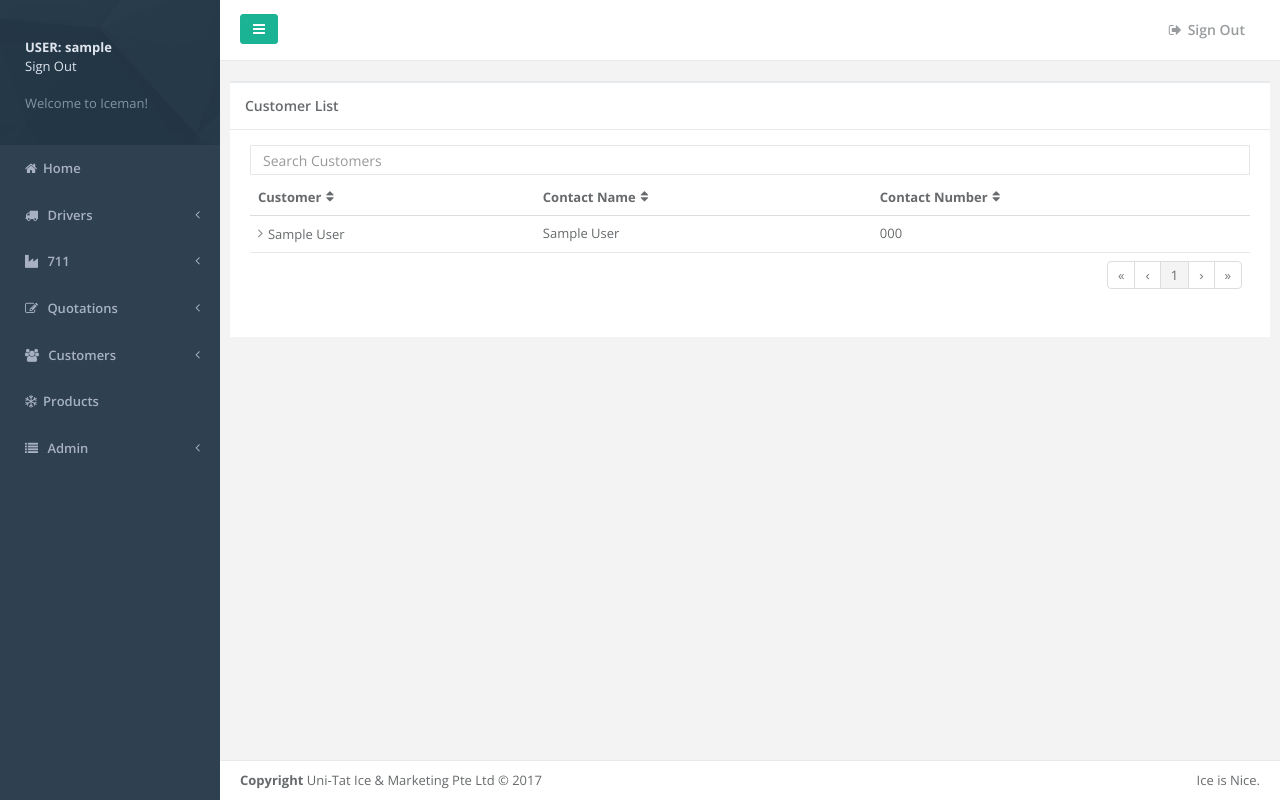
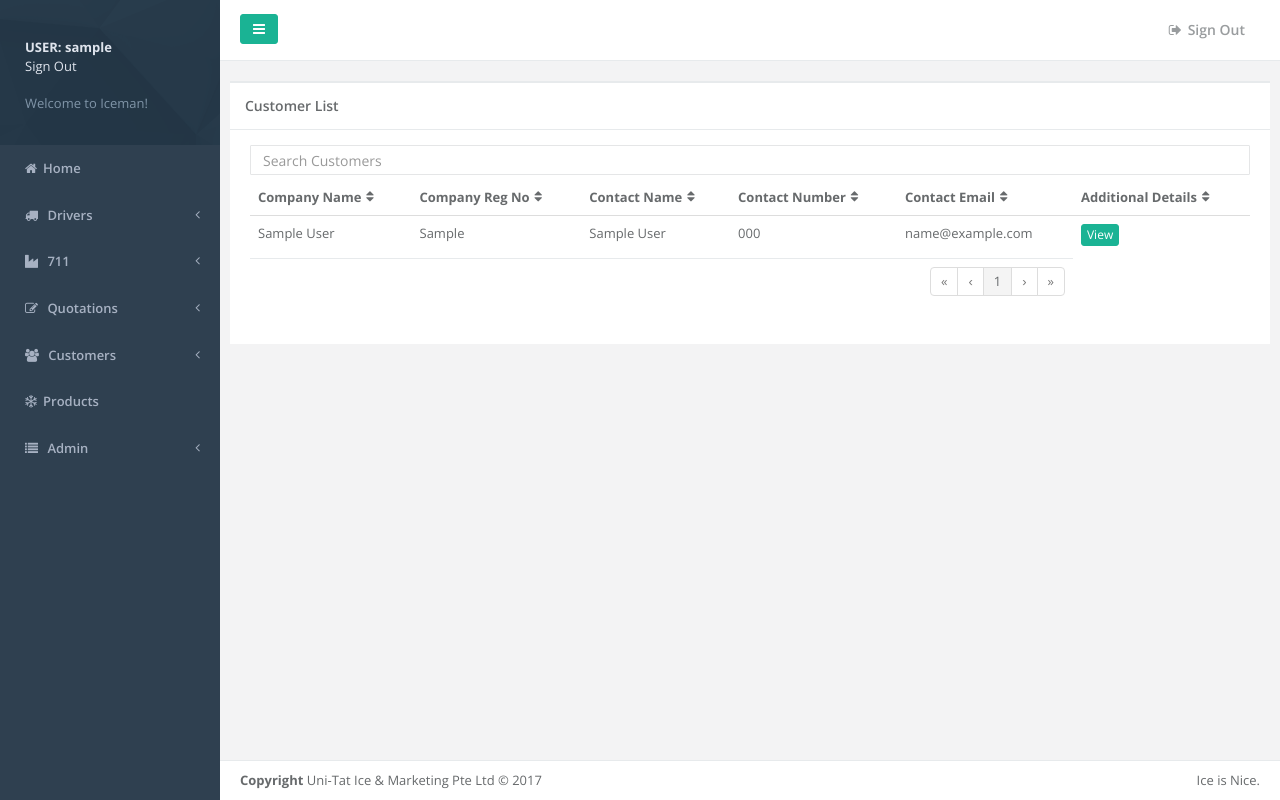
Before and after one commit to endonte/icemanapplication, a Django app: template customers/templates/customer-list.html in a window 1280 px wide. Run offline with Django 3.2, Linux system fonts and the light colour scheme; the template is opened without the code that fills it: values that come from a table or form of the project are taken from there, others are empty; a user stored in the database is signed in; tables that the repository leaves empty hold one stand-in row (values such as "Sample post"); some libraries are stand-ins or nearby versions.

Commit message:
Some Minor Changes, Customer section mostly completed

```diff
--- a/customers/templates/customer-list.html
+++ b/customers/templates/customer-list.html
@@ -40,21 +40,23 @@
             data-page-size="15" data-filter=#filter>
             <thead>
               <tr>
-                <th data-toggle="true">Customer</th>
+                <th>Company Name</th>
+                <th>Company Reg No</th>
                 <th>Contact Name</th>
                 <th>Contact Number</th>
-                <th data-hide="all">Contact Email</th>
-                <th data-hide="all">Company Registration Number</th>
+                <th>Contact Email</th>
+                <th>Additional Details</th>
               </tr>
             </thead>
             <tbody>
               {% for customer in customers %}
               <tr>
-                <td>{{customer}}</td>
+                <td>{{customer.company_name}}</td>
+                <td>{{customer.company_reg_no}}</td>
                 <td>{{customer.contact_name}}</td>
                 <td>{{customer.contact_number}}</td>
                 <td>{{customer.contact_email}}</td>
-                <td>{{customer.company_reg_no}}</td>
+                <td><button class="btn btn-primary btn-xs">View</button></td>
               </tr>
               {% endfor %}
             </tbody>
--- a/drivers/templates/driver-list.html
+++ b/drivers/templates/driver-list.html
@@ -59,7 +59,7 @@
                 <td>{{driver.phone_number}}</td>
                 <td>{{driver.wechat_id}}</td>
                 <td>
-                  <button class="btn btn-primary" type="button" data-toggle="modal" data-target="#{{driver.id}}">Details</button>
+                  <button class="btn btn-primary btn-xs" type="button" data-toggle="modal" data-target="#{{driver.id}}">Details</button>
                 </td>
 
 
```
